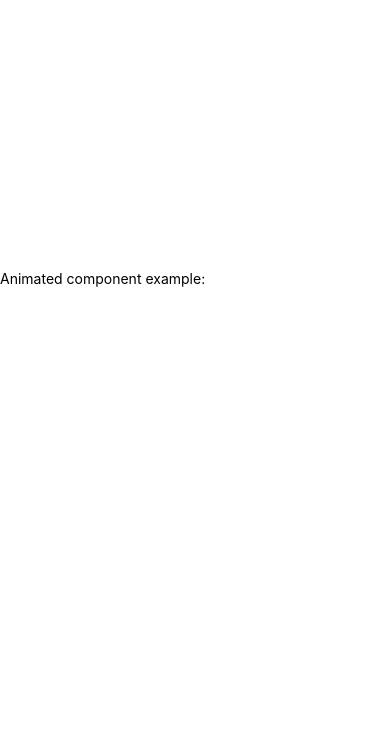
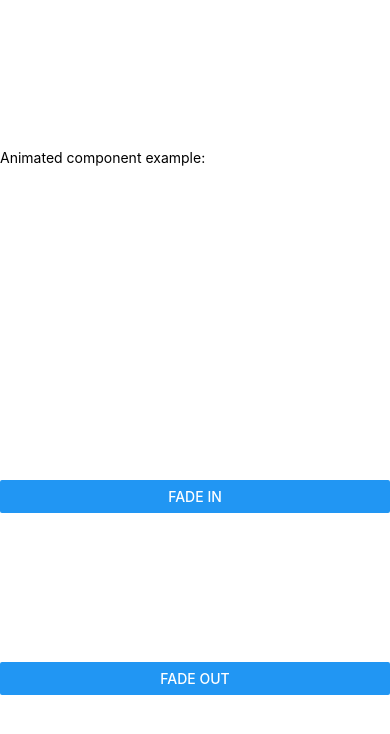
Before and after one commit to qadratic/react-native-animations, a React Native app: screen / in a window 390 px wide. Shown: the top 734 px of the page. Built offline with nearby package versions, Linux system fonts and the light colour scheme.

Commit message:
added fadein fadeout feature

```diff
--- a/components/AnimatedImplementation.js
+++ b/components/AnimatedImplementation.js
@@ -1,8 +1,27 @@
 import React, { useRef } from 'react'
-import { View, Text, StyleSheet, Animated } from 'react-native'
+import { View, Text, StyleSheet, Animated, Button, Easing } from 'react-native'
 
 export default function AnimatedImplementation() {
 	const fadeAnim = useRef(new Animated.Value(0)).current;
+	const fadeIn = () => {
+		Animated.timing(
+			fadeAnim,
+			{
+				toValue: 1,
+				duration: 500,
+				easing: Easing.back()
+			}
+		).start();
+	}
+	const fadeOut = () => {
+		Animated.timing(
+			fadeAnim,
+			{
+				toValue: 0,
+				duration: 500,
+			}
+		).start();
+	}
 	return (
 		<View style={styles.conatiner} >
 			<Text>Animated component example:</Text>
@@ -10,6 +29,9 @@ export default function AnimatedImplementation() {
 			<Animated.View style={{ ...styles.animatedView, opacity: fadeAnim }} >
 				<Text>This text fades</Text>
 			</Animated.View>
+
+			<Button title='fade in' onPress={fadeIn} />
+			<Button title='fade out' onPress={fadeOut} />
 
 		</View>
 	)
```
